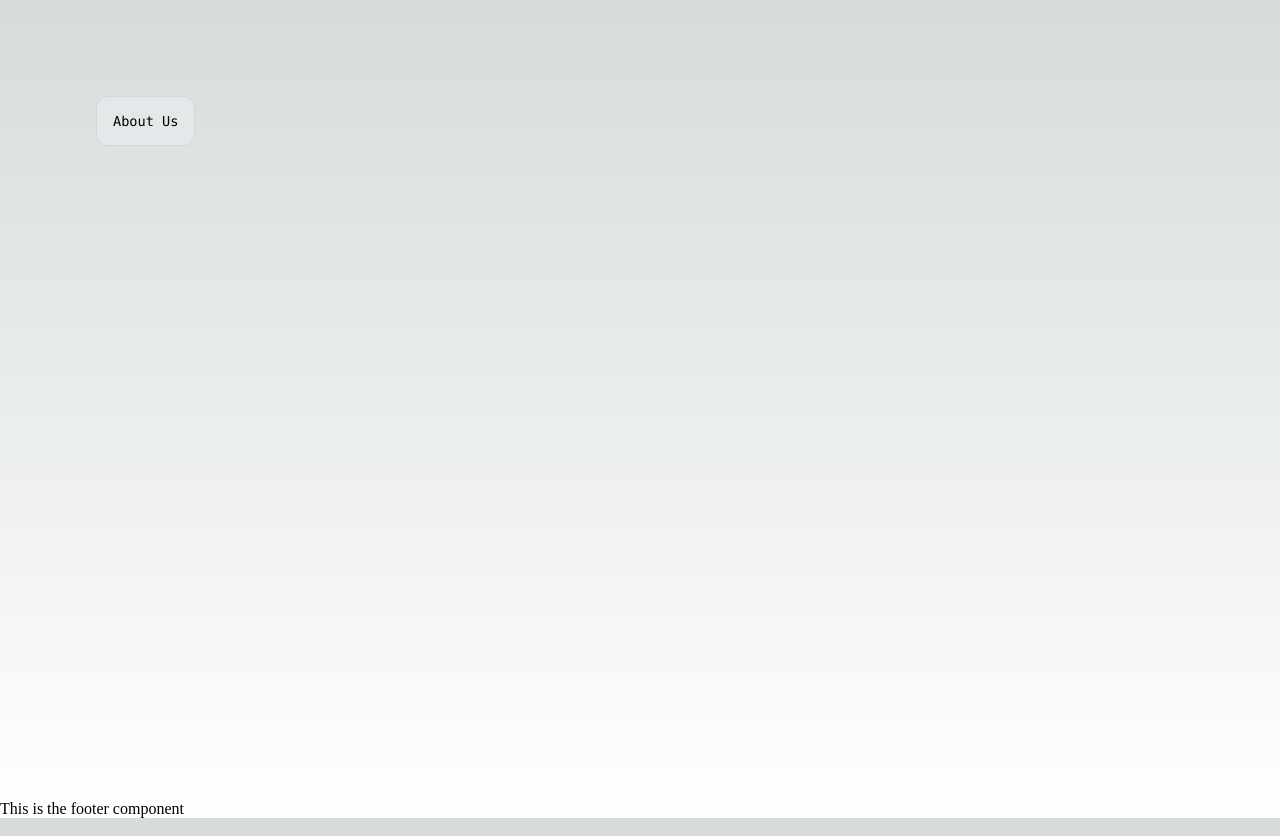
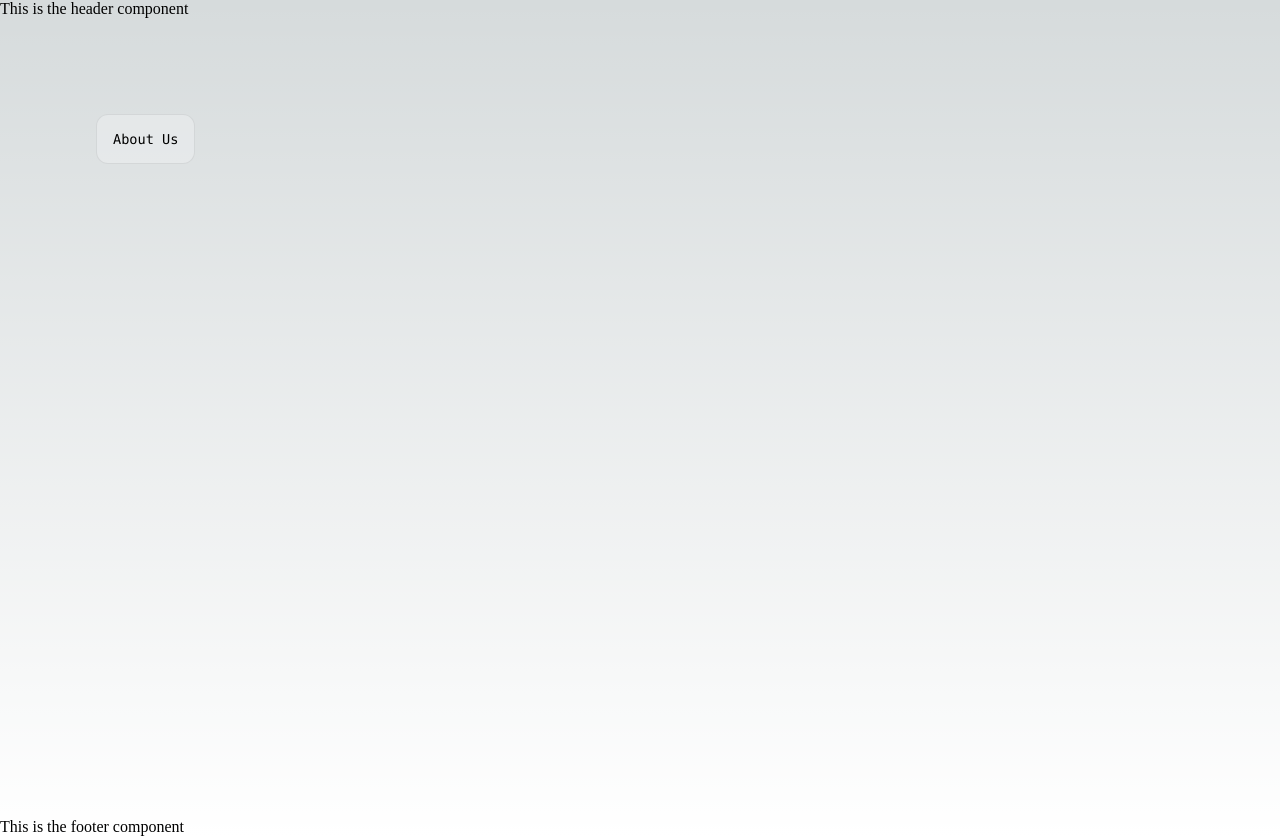
Before and after one commit to alex8obrien/testing1, a Next.js app: page /company/about in a window 1280 px wide. Built offline with nearby package versions, Linux system fonts and the light colour scheme.

Commit message:
Added header

```diff
--- a/pages/company/about.tsx
+++ b/pages/company/about.tsx
@@ -1,10 +1,12 @@
 import Head from 'next/head'
 import styles from '../../styles/Home.module.css'
 import Footer from '../../components/footer/footer'
+import Header from '../../components/header/header'
 
 export default function About() {
   return (
     <>
+      <Header />
       <Head>
         <title>About Us</title>
         <meta name="description" content="About Us Page" />
```
